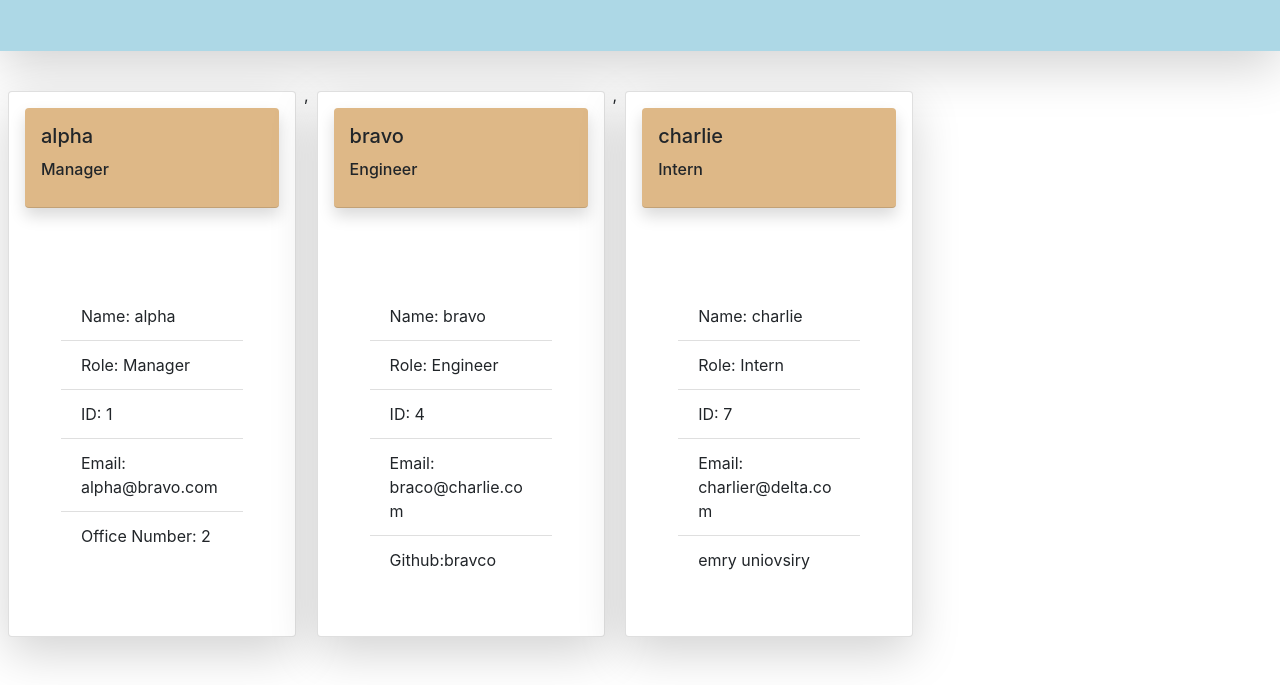
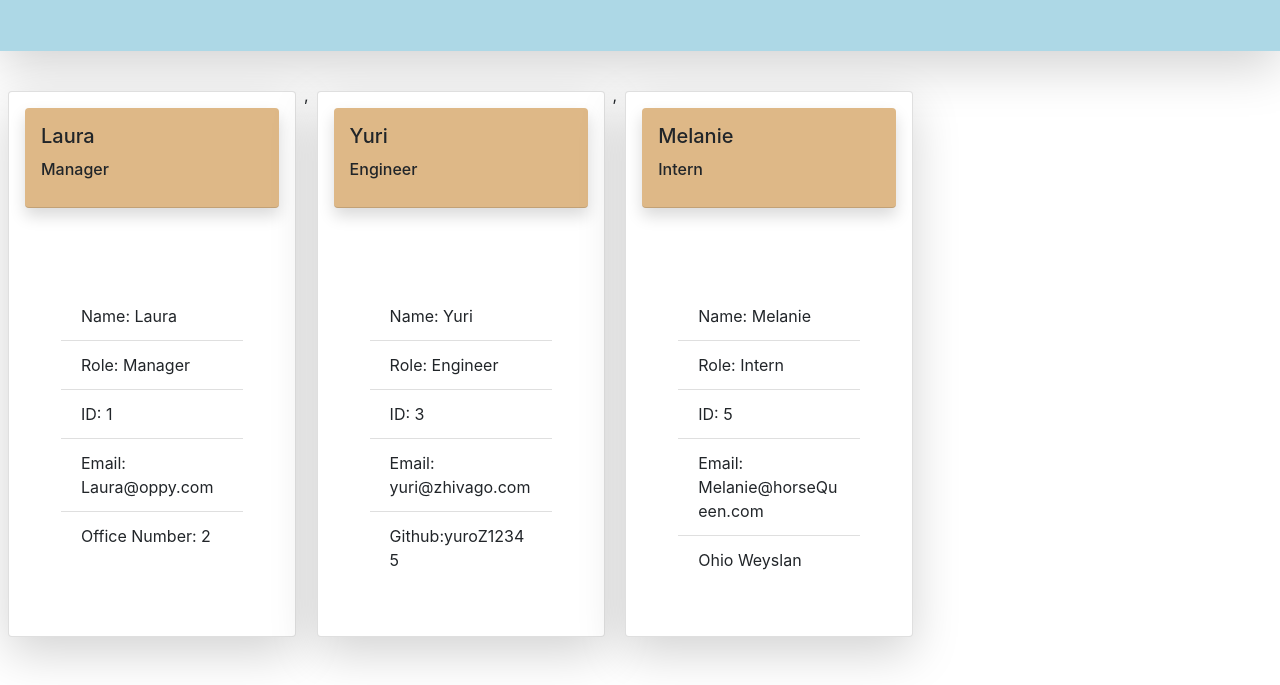
Before and after one commit to Zartender/Team-Profile-Gen, a website: page index.html in a window 1280 px wide. Shown: the part 152-837 px from the top of the page. Drawn offline with nearby package versions, Linux system fonts and the light colour scheme.

```diff
--- a/index.html
+++ b/index.html
@@ -22,45 +22,45 @@
 
             <div class="card shadow-lg p-3 mb-5 bg-white rounded" style="width: 18rem;">
                     <div class="card-header shadow p-3 mb-5 rounded">
-                        <h5 class="card-title">alpha</h5>
+                        <h5 class="card-title">Laura</h5>
                         <h6 class="card-title">Manager</h6>
                     </div>
                     <div class="card-body">
                         <ul class="list-group list-group-flush">
-                            <li class="list-group-item"> Name: alpha</li>
+                            <li class="list-group-item"> Name: Laura</li>
                             <li class="list-group-item"> Role: Manager</li>
                             <li class="list-group-item"> ID: 1</li>
-                            <li class="list-group-item"> Email: alpha@bravo.com</li>
+                            <li class="list-group-item"> Email: Laura@oppy.com</li>
                             <li class="list-group-item"> Office Number: 2</li>
                         </ul>
                     </div>
                 </div>,<div class="card shadow-lg p-3 mb-5 bg-white rounded" style="width: 18rem;">
                     <div class="card-header shadow p-3 mb-5 rounded">
-                        <h5 class="card-title">bravo</h5>
+                        <h5 class="card-title">Yuri</h5>
                         <h6 class="card-title">Engineer</h6>
                     </div>
                     <div class="card-body ">
                         <ul class="list-group list-group-flush">
-                        <li class="list-group-item"> Name: bravo</li>
+                        <li class="list-group-item"> Name: Yuri</li>
                         <li class="list-group-item"> Role: Engineer</li>
-                        <li class="list-group-item"> ID: 4</li>
-                        <li class="list-group-item"> Email: braco@charlie.com</li>
-                            <li class="list-group-item">Github:bravco</li>
+                        <li class="list-group-item"> ID: 3</li>
+                        <li class="list-group-item"> Email: yuri@zhivago.com</li>
+                            <li class="list-group-item">Github:yuroZ12345</li>
                         </ul>
 
                     </div>
                 </div>,<div class="card shadow-lg p-3 mb-5 bg-white rounded" style="width: 18rem;">
                     <div class="card-header shadow p-3 mb-5 rounded">
-                        <h5 class="card-title">charlie</h5>
+                        <h5 class="card-title">Melanie</h5>
                         <h6 class="card-title">Intern</h6>
                     </div>
                     <div class="card-body ">
                         <ul class="list-group list-group-flush">
-                        <li class="list-group-item"> Name: charlie</li>
+                        <li class="list-group-item"> Name: Melanie</li>
                         <li class="list-group-item"> Role: Intern</li>
-                        <li class="list-group-item"> ID: 7</li>
-                        <li class="list-group-item"> Email: charlier@delta.com</li>
-                            <li class="list-group-item">emry uniovsiry</li>
+                        <li class="list-group-item"> ID: 5</li>
+                        <li class="list-group-item"> Email: Melanie@horseQueen.com</li>
+                            <li class="list-group-item">Ohio Weyslan</li>
                         </ul>
 
                     </div>
```
Also changed, not shown: README.md.
